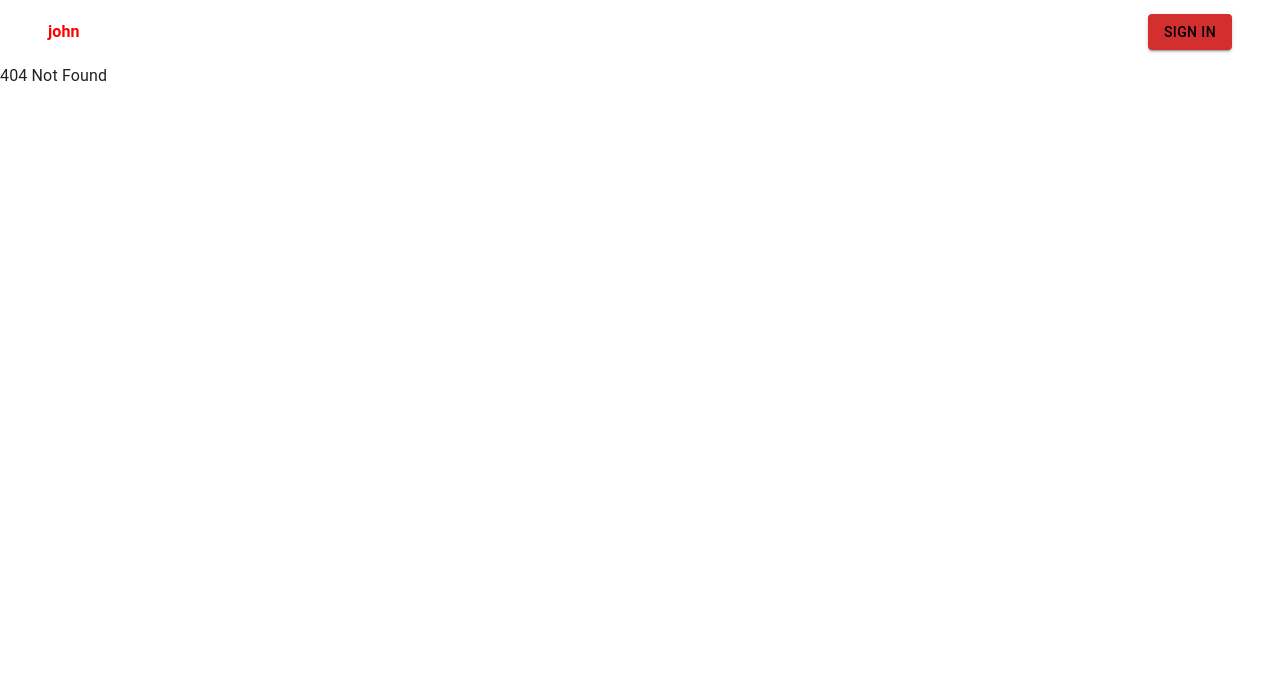
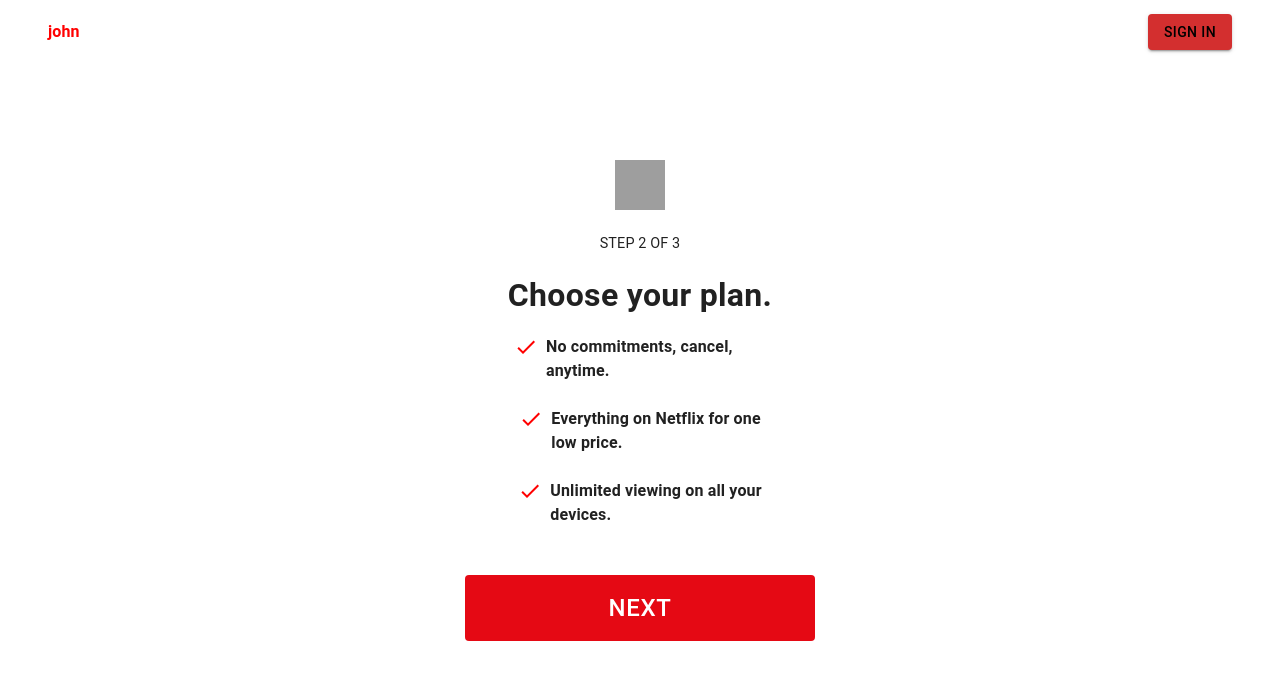
Before and after one commit to rohitmultani/Netflix-clone-FrontEnd, a React (Create React App) app: page /chooseplan in a window 1280 px wide. Before the commit this address had no page. Shown: the top 680 px of the page. Built offline with nearby package versions, Linux system fonts and the light colour scheme; grey boxes are pictures that could not be loaded.

Commit message:
installing reduxtoolkit and modifying other registration pages

```diff
--- a/package.json
+++ b/package.json
@@ -5,13 +5,19 @@
   "dependencies": {
     "@emotion/react": "^11.9.0",
     "@emotion/styled": "^11.8.1",
+    "@fortawesome/fontawesome-svg-core": "^6.1.1",
+    "@fortawesome/free-solid-svg-icons": "^6.1.1",
+    "@fortawesome/react-fontawesome": "^0.1.18",
+    "@mui/icons-material": "^5.8.2",
     "@mui/material": "^5.8.2",
+    "@reduxjs/toolkit": "^1.8.2",
     "@testing-library/jest-dom": "^5.16.4",
     "@testing-library/react": "^13.3.0",
     "@testing-library/user-event": "^13.5.0",
     "formik": "^2.2.9",
     "react": "^18.1.0",
     "react-dom": "^18.1.0",
+    "react-redux": "^8.0.2",
     "react-router-dom": "^6.3.0",
     "react-scripts": "5.0.1",
     "web-vitals": "^2.1.4"
--- a/src/App.js
+++ b/src/App.js
@@ -11,6 +11,7 @@ const Login = lazy(() =>  import('./Pages/Login') )
 const Register = lazy(() =>  import('./Pages/Register') )
 const NotFound = lazy( () => import('./Pages/NotFound') )
 const Setup = lazy( () => import('./Pages/Setup') )
+const Plans = lazy( () => import('./Pages/Plans') )
 
 const  App = () => {
   return (
@@ -26,6 +27,7 @@ const  App = () => {
       <Route  path='/Login' element={<Login />}  />
       <Route  path='/register' element={<Register />}  />
       <Route  path='/setup' element={<Setup />}  />
+      <Route  path='/chooseplan' element={<Plans />}  />
       <Route  path='*' element={<NotFound />}  />
     </Routes>
     </BrowserRouter>
--- a/src/Components/RegisterForm.jsx
+++ b/src/Components/RegisterForm.jsx
@@ -1,8 +1,10 @@
-import {  Box, Button , TextField} from "@mui/material";
+import { Box, Button, TextField } from "@mui/material";
 import { Link } from "react-router-dom";
 import styled from "@emotion/styled";
 import { useFormik } from "formik";
 import { useState } from "react";
+import { useDispatch } from 'react-redux';
+import { AuthenticationSliceActions } from '../Redux/AuthenticationSlice'
 
 const LargeButton = styled(Button)(({ theme }) => ({
   color: "#fff",
@@ -13,7 +15,7 @@ const LargeButton = styled(Button)(({ theme }) => ({
   borderRadius: "4px",
   padding: "0.75rem 25.333px",
   width: "450px",
-  marginTop:'20px',
+  marginTop: "20px",
   "&:hover": {
     backgroundColor: "#f6121d",
   },
@@ -34,29 +36,38 @@ const RegisterForm = () => {
   const [EmailIsValid, setEmailIsValid] = useState(false);
   const [PasswordIsValid, setPasswordIsValid] = useState(false);
   const [FormIsValid, setFormIsValid] = useState(false);
+  const Dispatch = useDispatch()
+
+  const submitonHandler = (event) => {
+    event.preventDefault();
+    if (FormIsValid) {
+      localStorage.setItem("Email", formik.values.Email);
+      localStorage.setItem("Password", formik.values.Password);
+      Dispatch(AuthenticationSliceActions.SignUp({Email:formik.values.Email , Password: formik.values.Password}))
+    }
+  };
 
   const validate = (values) => {
-      console.log(values)
     const errors = {
-      email: "",
-      password: "",
+      Email: "",
+      Password: "",
     };
 
-    if (!values.email.trim()) {
-      errors.email = "Required";
+    if (!values.Email.trim()) {
+      errors.Email = "Required";
       setEmailIsValid(false);
-    } else if (!values.email.includes("@")) {
-      errors.email = "Invalid email address";
+    } else if (!values.Email.includes("@")) {
+      errors.Email = "Invalid email address";
       setEmailIsValid(false);
     } else {
       setEmailIsValid(true);
     }
 
-    if (!values.password) {
-      errors.password = "Required";
+    if (!values.Password) {
+      errors.Password = "Required";
       setPasswordIsValid(false);
-    } else if (values.password.length < 5) {
-      errors.password = "minium password is 4 digits";
+    } else if (values.Password.length < 5) {
+      errors.Password = "minium password is 5 digits";
       setPasswordIsValid(false);
     } else {
       setPasswordIsValid(true);
@@ -70,21 +81,12 @@ const RegisterForm = () => {
 
   const formik = useFormik({
     initialValues: {
-      email: "",
-      password: "",
+      Email: "",
+      Password: "",
     },
-    validate ,
-    onSubmit: (values) => {
-    console.log('form sub')
-    },
+    validate,
+    onSubmit: submitonHandler,
   });
-
-  const submitonHandler = (event) => {
-    event.preventDefault();
-    console.log("Button submit");
-    console.log(formik.errors);
-    console.log(formik.values)
-  };
 
   return (
     <Box
@@ -98,18 +100,6 @@ const RegisterForm = () => {
         marginTop: "1rem",
       }}
     >
-      {/* <TextField
-        // id="outlined-basic"
-        label="Email"
-        helperText={formik.errors.email}
-        error={!!formik.errors.email && formik.touched.email}
-        variant="outlined"
-        required
-        onChange={formik.handleChange}
-        value={formik.values.email}
-        sx={{ width: "450px" }}
-      /> */}
-
       <TextField
         required
         id="Email"
@@ -117,40 +107,28 @@ const RegisterForm = () => {
         placeholder="Enter a valid Email"
         sx={{ width: "450px" }}
         onChange={formik.handleChange}
-          error={!!formik.errors.email && formik.touched.email}
-          helperText={formik.errors.email}
-          value={formik.values.email}
+        error={!!formik.errors.Email && formik.touched.Email}
+        helperText={formik.errors.Email}
+        value={formik.values.Email}
+        onBlur={formik.handleBlur}
       />
-
-      {/* <TextField
-        // id="outlined-basic"
-        label="password"
-        helperText={formik.errors.password}
-        variant="outlined"
-        error={!!formik.errors.password && formik.touched.password}
-        required
-        onChange={formik.handleChange}
-        value={formik.values.password}
-        sx={{ width: "450px", marginTop: "0.8rem" }}
-      /> */}
-
 
       <TextField
         required
-          id="password"
+        id="Password"
         label="password"
         placeholder="Enter a valid password"
         sx={{ width: "450px", marginTop: "0.8rem" }}
         onChange={formik.handleChange}
-          error={!!formik.errors.password && formik.touched.password}
-          helperText={formik.errors.password}
-          value={formik.values.password}
+        error={!!formik.errors.Password && formik.touched.Password}
+        helperText={formik.errors.Password}
+        value={formik.values.Password}
+        onBlur={formik.handleBlur}
       />
 
-      <LargeButton type="submit" size="large" onClick={submitonHandler} >
-
+      <LargeButton type="submit" size="large" onClick={submitonHandler}>
         <StyledLink
-          to={FormIsValid && "/"}
+          to={FormIsValid && "/chooseplan"}
           style={{ color: "white", textDecoration: "none" }}
         >
           Next
--- /dev/null
+++ b/src/Components/UI/LargeButton.jsx
@@ -0,0 +1,41 @@
+import React from 'react';
+import { Button } from '@mui/material'
+import { styled } from "@mui/material/styles";
+import {Link} from 'react-router-dom'
+
+const StyledLargeButton = styled(Button)(({ theme }) => ({
+    color: "#fff",
+    backgroundColor: "#e50914",
+    fontWeight: "500px",
+    fontSize: "24px",
+    minHeight: "64px",
+    borderRadius: "4px",
+    padding: "0.75rem 25.333px",
+    width: "350px",
+
+    "&:hover": {
+      backgroundColor: "#f6121d",
+    },
+  }));
+
+  const StyledLink = styled(Link)`
+    text-decoration: none;
+
+    &:focus,
+    &:hover,
+    &:visited,
+    &:link,
+    &:active {
+      text-decoration: none;
+    }
+  `;
+
+const LargeButton = ({link , text , size}) => {
+    return (
+        <StyledLink to={link}>
+        <StyledLargeButton size="large">{text}</StyledLargeButton>
+      </StyledLink>
+    );
+};
+
+export default LargeButton;
--- /dev/null
+++ b/src/Pages/Plans.jsx
@@ -0,0 +1,51 @@
+import { Box, Container } from "@mui/system";
+import { Stack, Typography } from "@mui/material";
+import React from "react";
+import CheckIcon from '@mui/icons-material/Check';
+import LargeButton from "../Components/UI/LargeButton";
+
+const Plans = () => {
+  return (
+    <Container
+    maxWidth="sm"
+    sx={{ height: "100vh", boxSizing: "border-box", paddingTop: "6rem" }}
+  >
+
+      <Stack justifyContent="space-around" alignItems="center" gap={2}>
+        <Box sx={{ width: "auto", height: "auto" }}>
+          <img
+            src="https://assets.nflxext.com/ffe/siteui/acquisition/simplicity/Checkmark.png"
+            alt="checked"
+            height="50px"
+            width="50px"
+          />
+        </Box>
+
+        <Typography Variant="p" sx={{ fontSize: "0.9rem" }}>STEP 2 OF 3</Typography>
+        <Typography Variant="p" sx={{ fontSize: "2rem", fontWeight: "bolder" }}>Choose your plan.</Typography>
+
+            <Stack justifyContent='space-around' sx={{ width:'400px'}} alignItems='center' gap={3} >
+                <Stack direction='row' justifyContent='space-evenly' gap={1} >
+                <CheckIcon sx={{ color:'red' }}/>
+                <Typography sx={{width:'220px' , fontWeight:'bold'}}>No commitments, cancel,<br/>anytime.</Typography>
+                    </Stack>
+
+                    <Stack direction='row' justifyContent='space-around' gap={1} >
+                <CheckIcon sx={{ color:'red' , }} />
+                <Typography sx={{fontWeight:'bold'}}>Everything on Netflix for one<br/>low price.</Typography>
+                    </Stack>
+
+                    <Stack direction='row' justifyContent='space-around' gap={1} >
+                <CheckIcon sx={{ color:'red' }} />
+                <Typography  sx={{fontWeight:'bold'}}>Unlimited viewing on all your<br/>devices.</Typography>
+                    </Stack>
+            </Stack>
+            <Box sx={{marginTop:'2rem'}}>
+            <LargeButton link='/' text='Next'  />
+            </Box>
+      </Stack>
+    </Container>
+  );
+};
+
+export default Plans;
--- a/src/Pages/Setup.jsx
+++ b/src/Pages/Setup.jsx
@@ -1,9 +1,8 @@
-import { Link } from "react-router-dom";
-import { Stack, Box, Typography, Button } from "@mui/material";
+import { Stack, Box, Typography } from "@mui/material";
 import { Container } from "@mui/system";
 import React from "react";
 import { styled } from "@mui/material/styles";
-// import LargeButton from "../Components/UI/LargeButton";
+import LargeButton from "../Components/UI/LargeButton";
 
 const ImageContainer = styled(Box)(({ theme }) => ({
   width: "260px",
@@ -23,33 +22,6 @@ const TextContainer = styled(Box)(({ theme }) => ({
     textAlign: "center",
   },
 }));
-
-const LargeButton = styled(Button)(({ theme }) => ({
-  color: "#fff",
-  backgroundColor: "#e50914",
-  fontWeight: "500px",
-  fontSize: "24px",
-  minHeight: "64px",
-  borderRadius: "4px",
-  padding: "0.75rem 25.333px",
-  width: "350px",
-
-  "&:hover": {
-    backgroundColor: "#f6121d",
-  },
-}));
-
-const StyledLink = styled(Link)`
-  text-decoration: none;
-
-  &:focus,
-  &:hover,
-  &:visited,
-  &:link,
-  &:active {
-    text-decoration: none;
-  }
-`;
 
 const Setup = () => {
   return (
@@ -87,11 +59,7 @@ const Setup = () => {
           </Typography>
         </TextContainer>
 
-        <StyledLink to="/register">
-          <LargeButton size="large">Next</LargeButton>
-        </StyledLink>
-
-
+        <LargeButton link="/register" text="Next" />
       </Stack>
     </Container>
   );
--- /dev/null
+++ b/src/Redux/AuthenticationSlice.js
@@ -0,0 +1,30 @@
+import { createSlice } from "@reduxjs/toolkit";
+
+const initialState = { IsloggedIn: false, Email: "", Password: "", token: "" };
+
+export const AuthenticationSlice = createSlice({
+  name: "authentication",
+  initialState,
+  reducers: {
+    SignUp: (state,  {payload} ) => {
+      console.log(payload)
+      if (payload) {
+        state.Email = payload.Email;
+        state.Password = payload.Password;
+        state.token = payload.token;
+      }
+    },
+    logIn: (state, { payload }) => {
+      if (payload) {
+        state.IsloggedIn = true;
+        state.token = payload.token;
+      }
+    },
+    logOut: (state) => {
+      state.IsloggedIn = false;
+      state.token = "";
+    },
+  },
+});
+
+export const AuthenticationSliceActions = AuthenticationSlice.actions;
--- /dev/null
+++ b/src/Redux/store.js
@@ -0,0 +1,4 @@
+import { configureStore } from "@reduxjs/toolkit";
+import { AuthenticationSlice } from "./AuthenticationSlice";
+
+export const Store = configureStore({ reducer: AuthenticationSlice.reducer });
--- a/src/index.js
+++ b/src/index.js
@@ -2,11 +2,15 @@ import React from 'react';
 import ReactDOM from 'react-dom/client';
 import App from './App';
 import reportWebVitals from './reportWebVitals';
+import { Provider } from 'react-redux';
+import { Store } from './Redux/store';
 
 const root = ReactDOM.createRoot(document.getElementById('root'));
 root.render(
   <React.StrictMode>
+    <Provider store={Store}>
     <App />
+    </Provider>
   </React.StrictMode>
 );
 
```
Also changed, not shown: 1 other file (tests, documents, lock files or other folders). Lines whose indentation alone changed are shown as unchanged.
